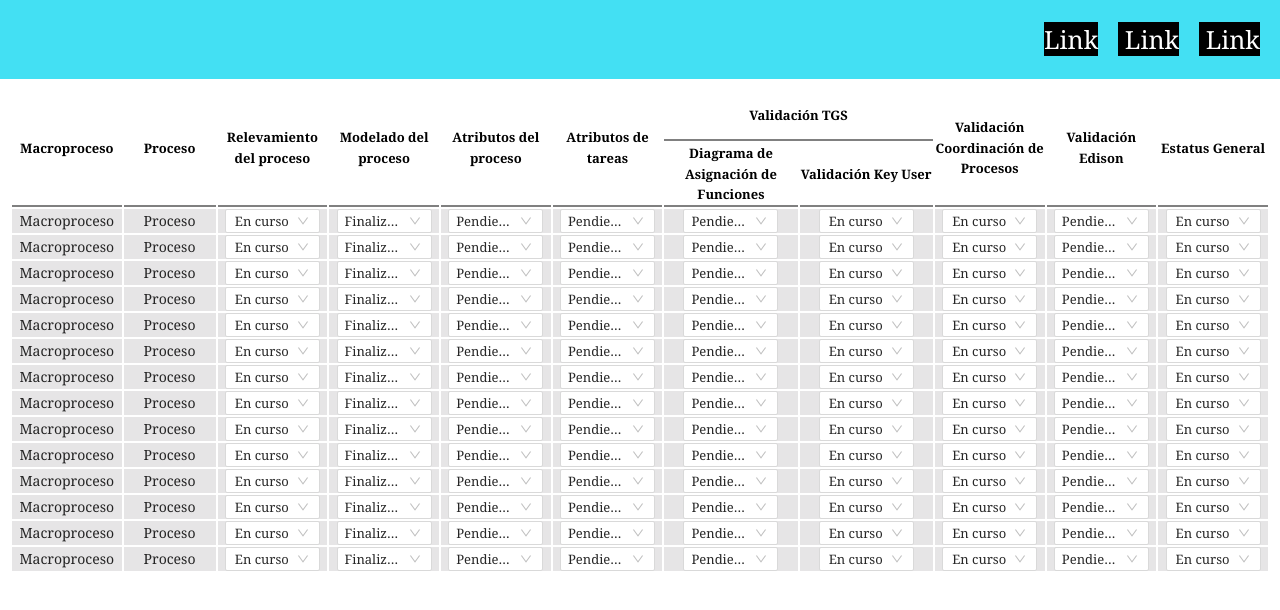
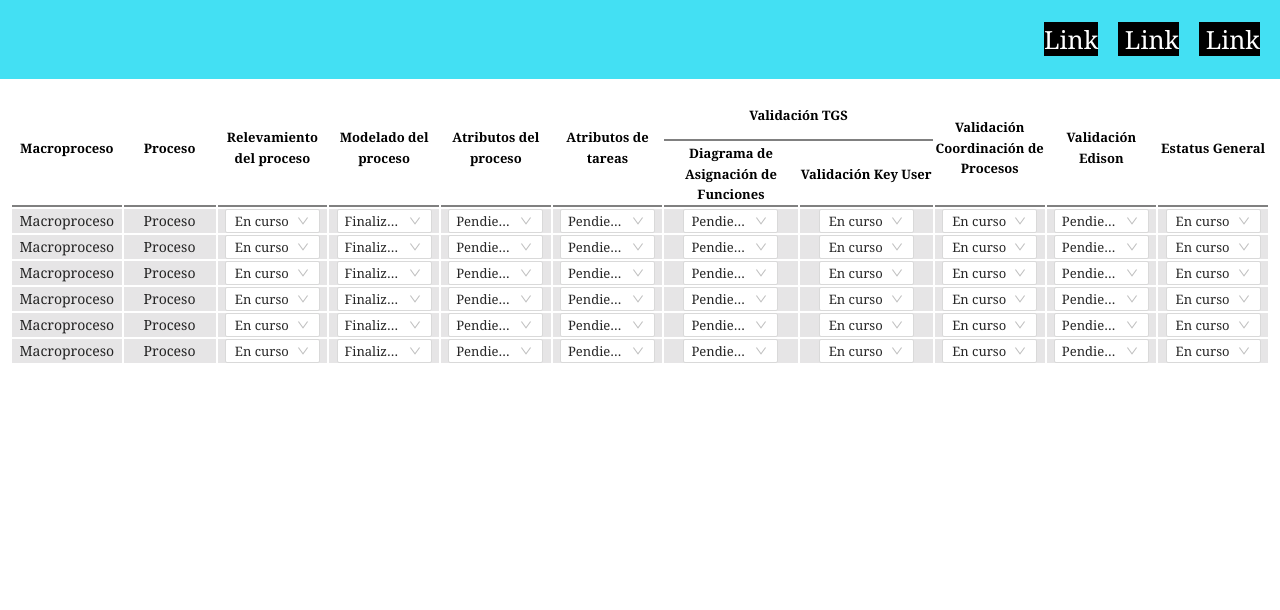
Before and after one commit to mgabotto/project-management, a React (Create React App) app: page / in a window 1280 px wide. Shown: the top 610 px of the page. Built offline with nearby package versions, Linux system fonts and the light colour scheme.

Commit message:
Description format

```diff
--- a/src/components/Table/TableStyle.js
+++ b/src/components/Table/TableStyle.js
@@ -1,4 +1,5 @@
 import styled from "styled-components";
+import { Center } from "../../global/Common";
 import { Select } from "antd";
 
 export const StyledTable = styled.table`
@@ -41,15 +42,41 @@ export const StyledTable = styled.table`
 
 export const DescriptionRow = styled.tr`
   display: ${(props) => (props.display === "show" ? "table-row" : "none")};
-  width: 100%;
+  text-align: start;
 
   td {
     background-color: lightcoral;
   }
 
-  .wrapper {
+  .details {
     display: flex;
-    flex-direction: row;
+    justify-content: start;
+    gap: 30px;
+  }
+
+  .responsables {
+    display: flex;
+    flex-direction: column;
+    justify-content: center;
+    padding: 10px;
+  }
+
+  .responsable {
+    display: flex;
+    text-align: end;
+
+    p {
+      width: 12rem;
+      margin: 0 10px 0 0;
+      text-align: center;
+      display: flex;
+      /* justify-content: end; */
+      align-items: center;
+    }
+
+    textarea {
+      margin: 10px;
+    }
   }
 `;
 
--- a/src/components/Table/TaskRow.js
+++ b/src/components/Table/TaskRow.js
@@ -2,7 +2,7 @@ import React, { useState } from "react";
 import DropDown from "./DropDown";
 import { StageRow, DescriptionRow } from "./TableStyle";
 
-const TaskRow = ({ task, index }) => {
+const TaskRow = ({ task }) => {
   const [display, setDisplay] = useState("hide");
 
   const displayDescription = () =>
@@ -44,13 +44,37 @@ const TaskRow = ({ task, index }) => {
         </td>
       </StageRow>
       <DescriptionRow display={display}>
-        <td colSpan="100%" className="wrapper">
-          <div className="description">
-            <p>Description</p>
-            <textarea placeholder="Observaciones" rows="3" cols="40" />
-          </div>
-          <div className="responsables">
-            <textarea name="keyUser" cols="12" rows="1" />
+        <td colSpan="11">
+          <div className="details">
+            <div className="responsables">
+              <div className="responsable">
+                <p>Responsable de seguimiento</p>
+                <textarea
+                  value={task.respSeguimiento}
+                  name="respSeguimiento"
+                  cols="12"
+                  rows="1"
+                />
+              </div>
+              <div className="responsable">
+                <p>Key User</p>
+                <textarea
+                  value={task.keyUser}
+                  name="keyUser"
+                  cols="12"
+                  rows="1"
+                />
+              </div>
+            </div>
+            <div className="description">
+              <p>Description</p>
+              <textarea
+                value={task.observaciones}
+                placeholder="Observaciones"
+                rows="3"
+                cols="40"
+              />
+            </div>
           </div>
         </td>
       </DescriptionRow>
--- a/src/data.js
+++ b/src/data.js
@@ -1,229 +1,122 @@
 export const db = [
   {
-        macroproceso: 'Macroproceso',
-        proceso: 'Proceso',
-        recInformacion: 'en curso',
-        modelado: 'finalizado',
-        atrProcesos: 'Pendiente',
-        atrTareas: 'Pendiente',
-        fad: 'Pendiente',
+    macroproceso: "Macroproceso",
+    proceso: "Proceso",
+    recInformacion: "en curso",
+    modelado: "finalizado",
+    atrProcesos: "Pendiente",
+    atrTareas: "Pendiente",
+    fad: "Pendiente",
     validacion: {
       validacionTGS: {
-                keyUser: 'En curso',
-                coordProcesos: 'En curso'
+        keyUser: "En curso",
+        coordProcesos: "En curso",
       },
-            validacionEdison: 'Pendiente'
+      validacionEdison: "Pendiente",
     },
-        statusGeneral: 'En curso'
+    statusGeneral: "En curso",
+    respSeguimiento: "Laura",
+    keyUser: "Pablo",
+    observaciones: "Detalles del proceso",
   },
   {
-        macroproceso: 'Macroproceso',
-        proceso: 'Proceso',
-        recInformacion: 'en curso',
-        modelado: 'finalizado',
-        atrProcesos: 'Pendiente',
-        atrTareas: 'Pendiente',
-        fad: 'Pendiente',
+    macroproceso: "Macroproceso",
+    proceso: "Proceso",
+    recInformacion: "en curso",
+    modelado: "finalizado",
+    atrProcesos: "Pendiente",
+    atrTareas: "Pendiente",
+    fad: "Pendiente",
     validacion: {
       validacionTGS: {
-                keyUser: 'En curso',
-                coordProcesos: 'En curso'
+        keyUser: "En curso",
+        coordProcesos: "En curso",
       },
-            validacionEdison: 'Pendiente'
+      validacionEdison: "Pendiente",
     },
-        statusGeneral: 'En curso'
-    }, {
-        macroproceso: 'Macroproceso',
-        proceso: 'Proceso',
-        recInformacion: 'en curso',
-        modelado: 'finalizado',
-        atrProcesos: 'Pendiente',
-        atrTareas: 'Pendiente',
-        fad: 'Pendiente',
+    statusGeneral: "En curso",
+    respSeguimiento: "Laura",
+    keyUser: "Pablo",
+    observaciones: "Detalles del proceso",
+  },
+  {
+    macroproceso: "Macroproceso",
+    proceso: "Proceso",
+    recInformacion: "en curso",
+    modelado: "finalizado",
+    atrProcesos: "Pendiente",
+    atrTareas: "Pendiente",
+    fad: "Pendiente",
     validacion: {
       validacionTGS: {
-                keyUser: 'En curso',
-                coordProcesos: 'En curso'
+        keyUser: "En curso",
+        coordProcesos: "En curso",
       },
-            validacionEdison: 'Pendiente'
+      validacionEdison: "Pendiente",
     },
-        statusGeneral: 'En curso'
-    }, {
-        macroproceso: 'Macroproceso',
-        proceso: 'Proceso',
-        recInformacion: 'en curso',
-        modelado: 'finalizado',
-        atrProcesos: 'Pendiente',
-        atrTareas: 'Pendiente',
-        fad: 'Pendiente',
+    statusGeneral: "En curso",
+    respSeguimiento: "Laura",
+    keyUser: "Pablo",
+    observaciones: "Detalles del proceso",
+  },
+  {
+    macroproceso: "Macroproceso",
+    proceso: "Proceso",
+    recInformacion: "en curso",
+    modelado: "finalizado",
+    atrProcesos: "Pendiente",
+    atrTareas: "Pendiente",
+    fad: "Pendiente",
     validacion: {
       validacionTGS: {
-                keyUser: 'En curso',
-                coordProcesos: 'En curso'
+        keyUser: "En curso",
+        coordProcesos: "En curso",
       },
-            validacionEdison: 'Pendiente'
+      validacionEdison: "Pendiente",
     },
-        statusGeneral: 'En curso'
-    }, {
-        macroproceso: 'Macroproceso',
-        proceso: 'Proceso',
-        recInformacion: 'en curso',
-        modelado: 'finalizado',
-        atrProcesos: 'Pendiente',
-        atrTareas: 'Pendiente',
-        fad: 'Pendiente',
+    statusGeneral: "En curso",
+    respSeguimiento: "Laura",
+    keyUser: "Pablo",
+    observaciones: "Detalles del proceso",
+  },
+  {
+    macroproceso: "Macroproceso",
+    proceso: "Proceso",
+    recInformacion: "en curso",
+    modelado: "finalizado",
+    atrProcesos: "Pendiente",
+    atrTareas: "Pendiente",
+    fad: "Pendiente",
     validacion: {
       validacionTGS: {
-                keyUser: 'En curso',
-                coordProcesos: 'En curso'
+        keyUser: "En curso",
+        coordProcesos: "En curso",
       },
-            validacionEdison: 'Pendiente'
+      validacionEdison: "Pendiente",
     },
-        statusGeneral: 'En curso'
-    }, {
-        macroproceso: 'Macroproceso',
-        proceso: 'Proceso',
-        recInformacion: 'en curso',
-        modelado: 'finalizado',
-        atrProcesos: 'Pendiente',
-        atrTareas: 'Pendiente',
-        fad: 'Pendiente',
+    statusGeneral: "En curso",
+    respSeguimiento: "Laura",
+    keyUser: "Pablo",
+    observaciones: "Detalles del proceso",
+  },
+  {
+    macroproceso: "Macroproceso",
+    proceso: "Proceso",
+    recInformacion: "en curso",
+    modelado: "finalizado",
+    atrProcesos: "Pendiente",
+    atrTareas: "Pendiente",
+    fad: "Pendiente",
     validacion: {
       validacionTGS: {
-                keyUser: 'En curso',
-                coordProcesos: 'En curso'
+        keyUser: "En curso",
+        coordProcesos: "En curso",
       },
-            validacionEdison: 'Pendiente'
+      validacionEdison: "Pendiente",
     },
-        statusGeneral: 'En curso'
-    }, {
-        macroproceso: 'Macroproceso',
-        proceso: 'Proceso',
-        recInformacion: 'en curso',
-        modelado: 'finalizado',
-        atrProcesos: 'Pendiente',
-        atrTareas: 'Pendiente',
-        fad: 'Pendiente',
-        validacion: {
-            validacionTGS: {
-                keyUser: 'En curso',
-                coordProcesos: 'En curso'
+    statusGeneral: "En curso",
+    respSeguimiento: "Laura",
+    keyUser: "Pablo",
+    observaciones: "Detalles del proceso",
   },
-            validacionEdison: 'Pendiente'
-        },
-        statusGeneral: 'En curso'
-    }, {
-        macroproceso: 'Macroproceso',
-        proceso: 'Proceso',
-        recInformacion: 'en curso',
-        modelado: 'finalizado',
-        atrProcesos: 'Pendiente',
-        atrTareas: 'Pendiente',
-        fad: 'Pendiente',
-        validacion: {
-            validacionTGS: {
-                keyUser: 'En curso',
-                coordProcesos: 'En curso'
-            },
-            validacionEdison: 'Pendiente'
-        },
-        statusGeneral: 'En curso'
-    }, {
-        macroproceso: 'Macroproceso',
-        proceso: 'Proceso',
-        recInformacion: 'en curso',
-        modelado: 'finalizado',
-        atrProcesos: 'Pendiente',
-        atrTareas: 'Pendiente',
-        fad: 'Pendiente',
-        validacion: {
-            validacionTGS: {
-                keyUser: 'En curso',
-                coordProcesos: 'En curso'
-            },
-            validacionEdison: 'Pendiente'
-        },
-        statusGeneral: 'En curso'
-    }, {
-        macroproceso: 'Macroproceso',
-        proceso: 'Proceso',
-        recInformacion: 'en curso',
-        modelado: 'finalizado',
-        atrProcesos: 'Pendiente',
-        atrTareas: 'Pendiente',
-        fad: 'Pendiente',
-        validacion: {
-            validacionTGS: {
-                keyUser: 'En curso',
-                coordProcesos: 'En curso'
-            },
-            validacionEdison: 'Pendiente'
-        },
-        statusGeneral: 'En curso'
-    }, {
-        macroproceso: 'Macroproceso',
-        proceso: 'Proceso',
-        recInformacion: 'en curso',
-        modelado: 'finalizado',
-        atrProcesos: 'Pendiente',
-        atrTareas: 'Pendiente',
-        fad: 'Pendiente',
-        validacion: {
-            validacionTGS: {
-                keyUser: 'En curso',
-                coordProcesos: 'En curso'
-            },
-            validacionEdison: 'Pendiente'
-        },
-        statusGeneral: 'En curso'
-    }, {
-        macroproceso: 'Macroproceso',
-        proceso: 'Proceso',
-        recInformacion: 'en curso',
-        modelado: 'finalizado',
-        atrProcesos: 'Pendiente',
-        atrTareas: 'Pendiente',
-        fad: 'Pendiente',
-        validacion: {
-            validacionTGS: {
-                keyUser: 'En curso',
-                coordProcesos: 'En curso'
-            },
-            validacionEdison: 'Pendiente'
-        },
-        statusGeneral: 'En curso'
-    }, {
-        macroproceso: 'Macroproceso',
-        proceso: 'Proceso',
-        recInformacion: 'en curso',
-        modelado: 'finalizado',
-        atrProcesos: 'Pendiente',
-        atrTareas: 'Pendiente',
-        fad: 'Pendiente',
-        validacion: {
-            validacionTGS: {
-                keyUser: 'En curso',
-                coordProcesos: 'En curso'
-            },
-            validacionEdison: 'Pendiente'
-        },
-        statusGeneral: 'En curso'
-    }, {
-        macroproceso: 'Macroproceso',
-        proceso: 'Proceso',
-        recInformacion: 'en curso',
-        modelado: 'finalizado',
-        atrProcesos: 'Pendiente',
-        atrTareas: 'Pendiente',
-        fad: 'Pendiente',
-        validacion: {
-            validacionTGS: {
-                keyUser: 'En curso',
-                coordProcesos: 'En curso'
-            },
-            validacionEdison: 'Pendiente'
-        },
-        statusGeneral: 'En curso'
-    },
-
-]
+];
--- /dev/null
+++ b/src/global/Common.js
@@ -0,0 +1,7 @@
+import styled from "styled-components";
+
+export const Center = styled.div`
+  display: flex;
+  justify-content: center;
+  align-items: center;
+`;
```
Also changed, not shown: src/App.js (+6 -10 lines), src/components/Table/DropDown.js (+12 -13 lines). Lines whose indentation alone changed are shown as unchanged.
